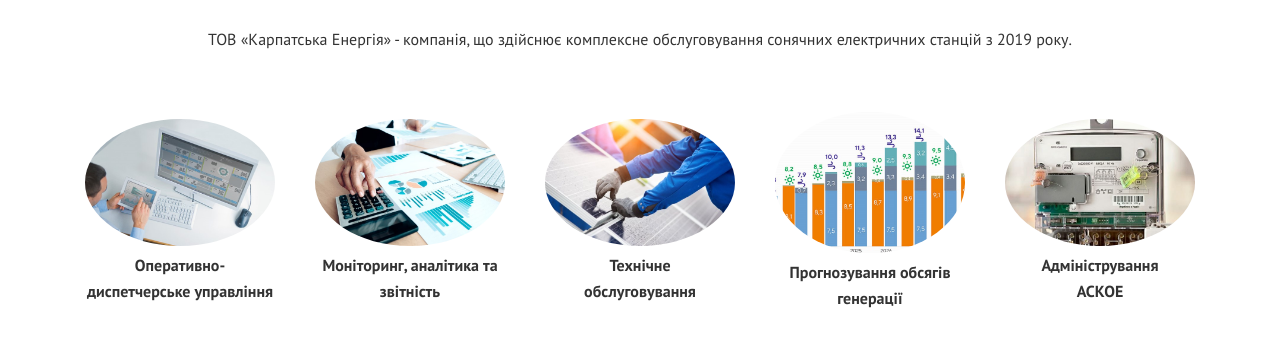
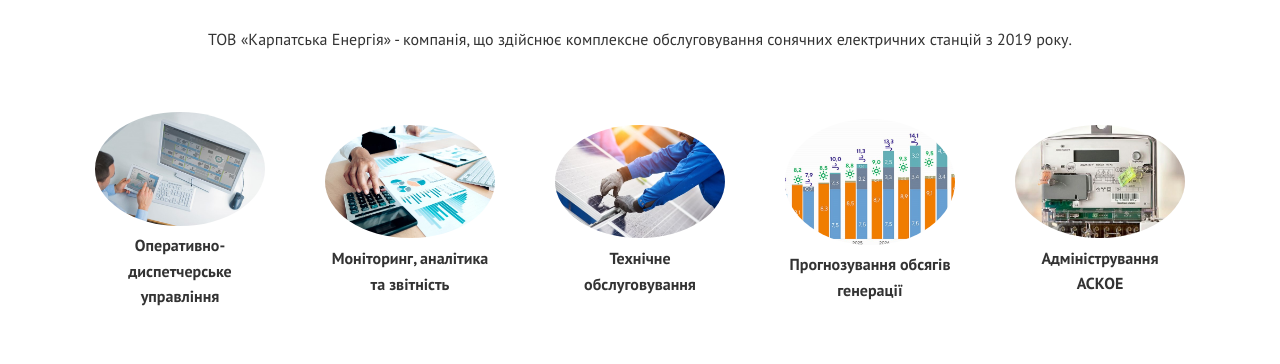
Before and after one commit to vzvenygor/carpathianenergy, a plain HTML site: page index.html in a window 1280 px wide. Shown: the part 967-1331 px from the top of the page. Drawn offline with Linux system fonts and the light colour scheme.

Commit message:
Added margin in benefits items

```diff
--- a/css/utilities.css
+++ b/css/utilities.css
@@ -68,7 +68,7 @@
     height: 100%;
 }
 
-.flex-items > div {
+.benefits__item {
     max-width: 450px;
     padding: 20px;
 }
```
